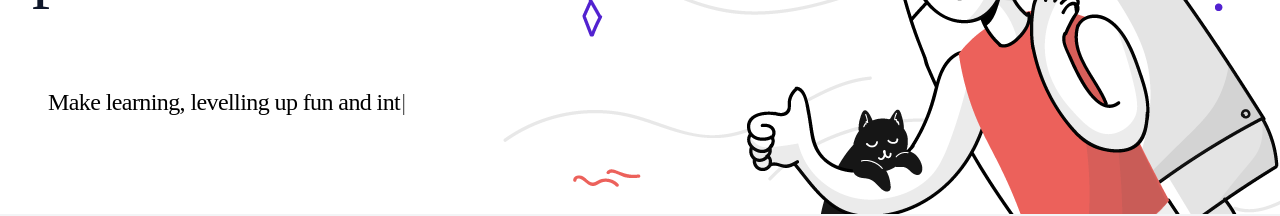
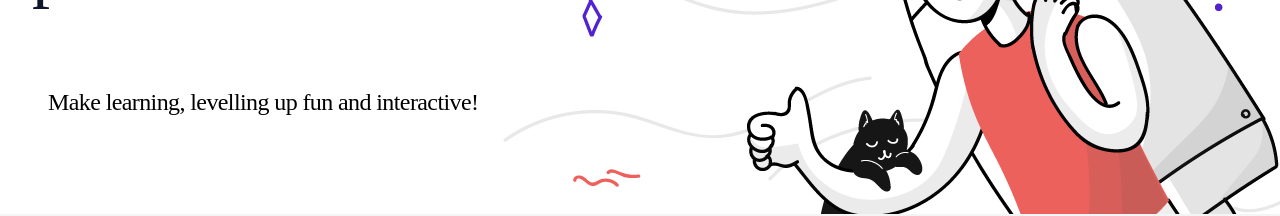
Before and after one commit to nikolap994/evil_bees, a Next.js app: page / in a window 1280 px wide. Shown: the part 438-654 px from the top of the page. Built offline with nearby package versions, Linux system fonts and the light colour scheme.

Commit message:
Remove Homepage Hero typewriter animation

```diff
--- a/components/hero/homepage-hero.js
+++ b/components/hero/homepage-hero.js
@@ -1,5 +1,4 @@
 import Image from "next/image";
-import Typewriter from "typewriter-effect";
 import growthImage from "../../public/images/growth-2.png";
 
 export default function HomepageHero() {
@@ -17,15 +16,9 @@ export default function HomepageHero() {
 				<h1 className="z-10 max-w-4xl font-display text-5xl font-medium tracking-tight text-left text-slate-900 sm:text-7xl">
 					Lack the drive to level up as a developer? You’re in the right place!
 				</h1>
-				<div className="p-4 mx-auto lg:mx-0 mt-16 max-w-2xl text-2xl tracking-tight text-left">
-					<Typewriter
-						options={{
-							strings: ["Make learning, levelling up fun and interactive!"],
-							autoStart: true,
-							loop: true,
-						}}
-					/>
-				</div>
+				<p className="p-4 mx-auto lg:mx-0 mt-16 max-w-2xl text-2xl tracking-tight text-left">
+					Make learning, levelling up fun and interactive!
+				</p>
 			</div>
 		</section>
 	);
```
Also changed, not shown: 1 other file (tests, documents, lock files or other folders).
